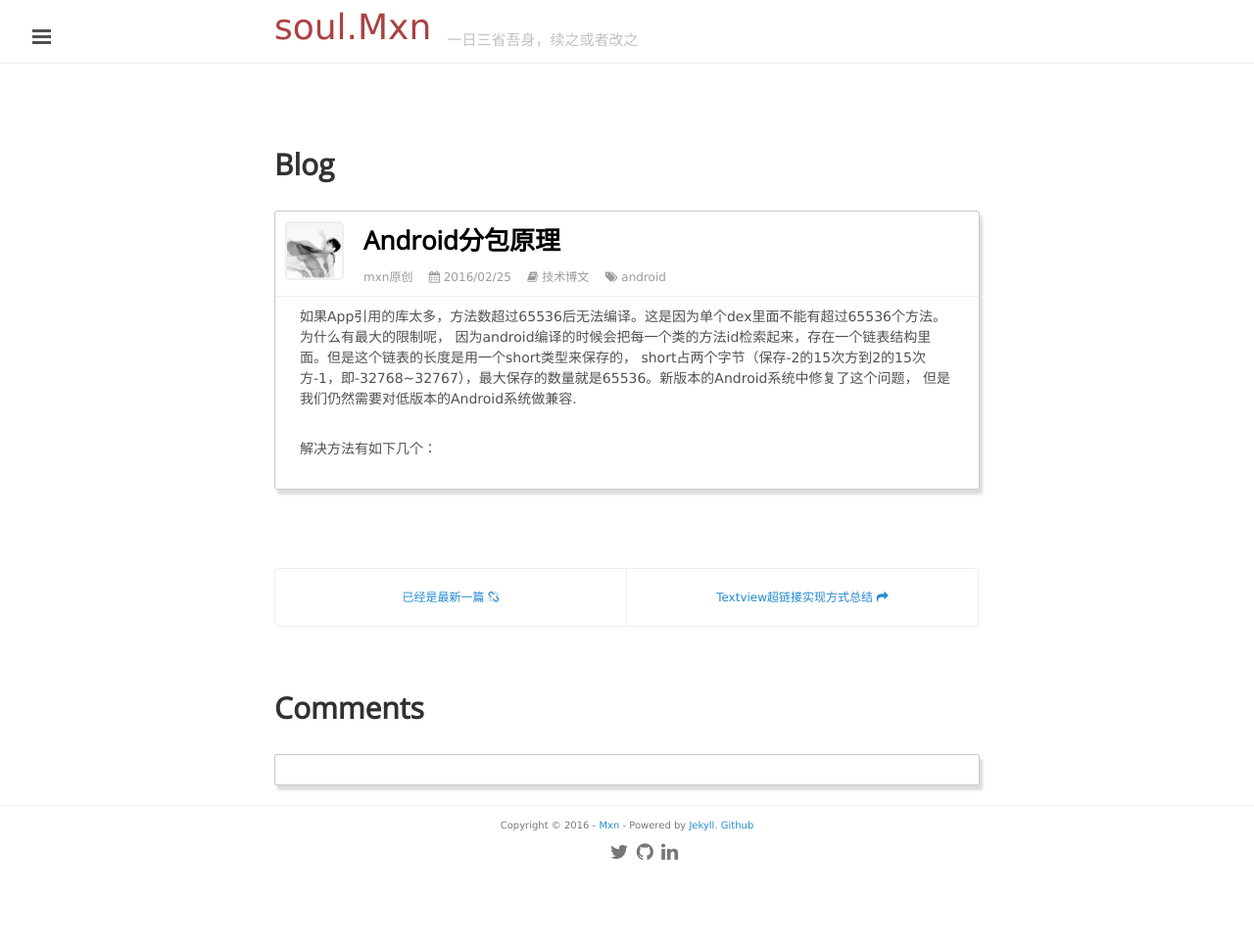
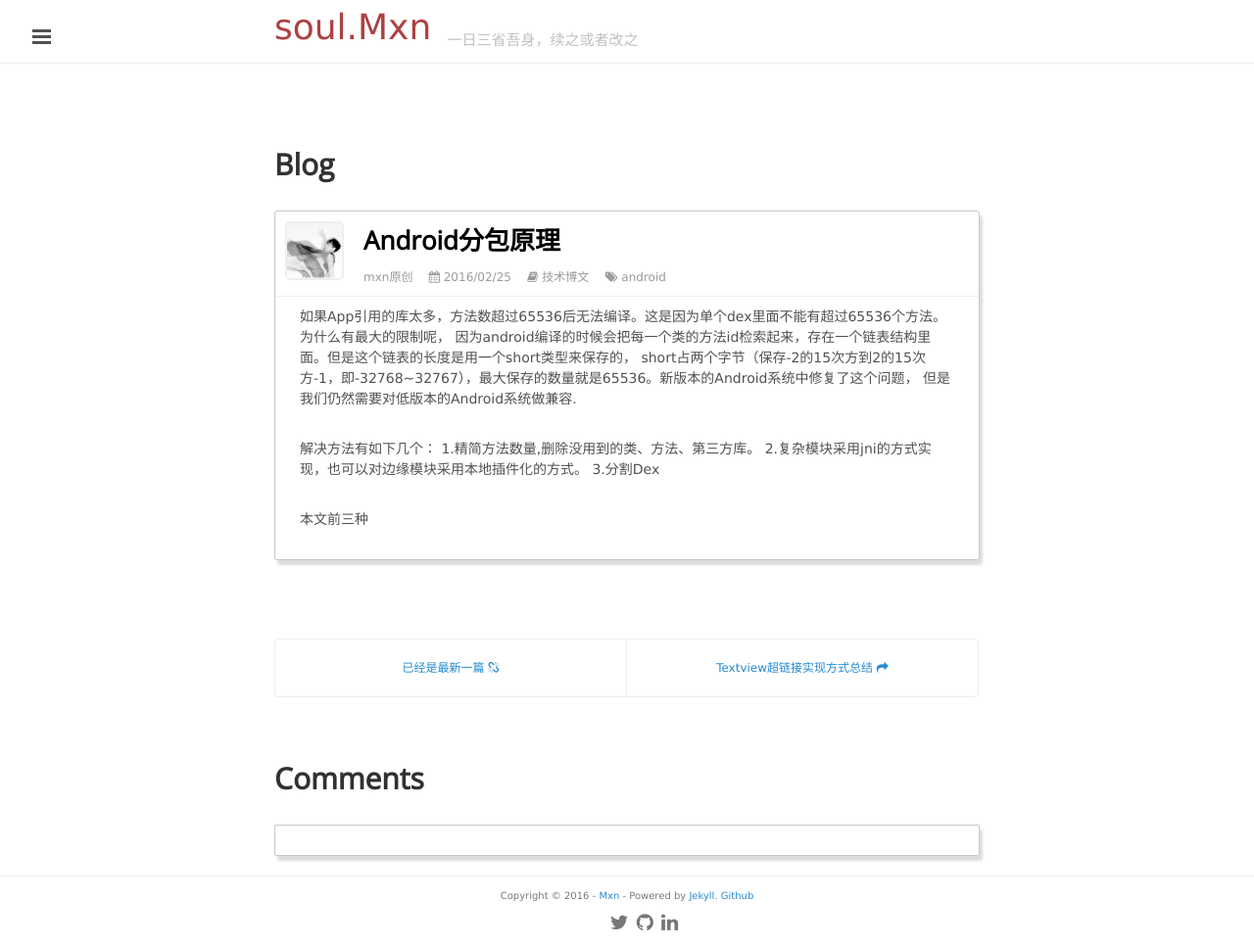
Before and after one commit to mxn21/mxn21.github.io, a Jekyll site: the page built from _posts/2016-2-25-android分包原理.md, in a window 1280 px wide. Shown: the whole page at 98% size. Built offline with Jekyll 4.4.1, drawn with Linux system fonts in a browser that asks for light colours; Markdown is read by kramdown in place of the engine named in the settings; comment, search, counter and statistics services are not loaded; before the commit the page ends 900 px from its top, so only the background shows below that.

Commit message:
242342343

```diff
--- a/_posts/2016-2-25-android分包原理.md
+++ b/_posts/2016-2-25-android分包原理.md
@@ -12,3 +12,8 @@
 但是我们仍然需要对低版本的Android系统做兼容.
 
 解决方法有如下几个：
+1.精简方法数量,删除没用到的类、方法、第三方库。
+2.复杂模块采用jni的方式实现，也可以对边缘模块采用本地插件化的方式。
+3.分割Dex
+
+本文前三种
```
